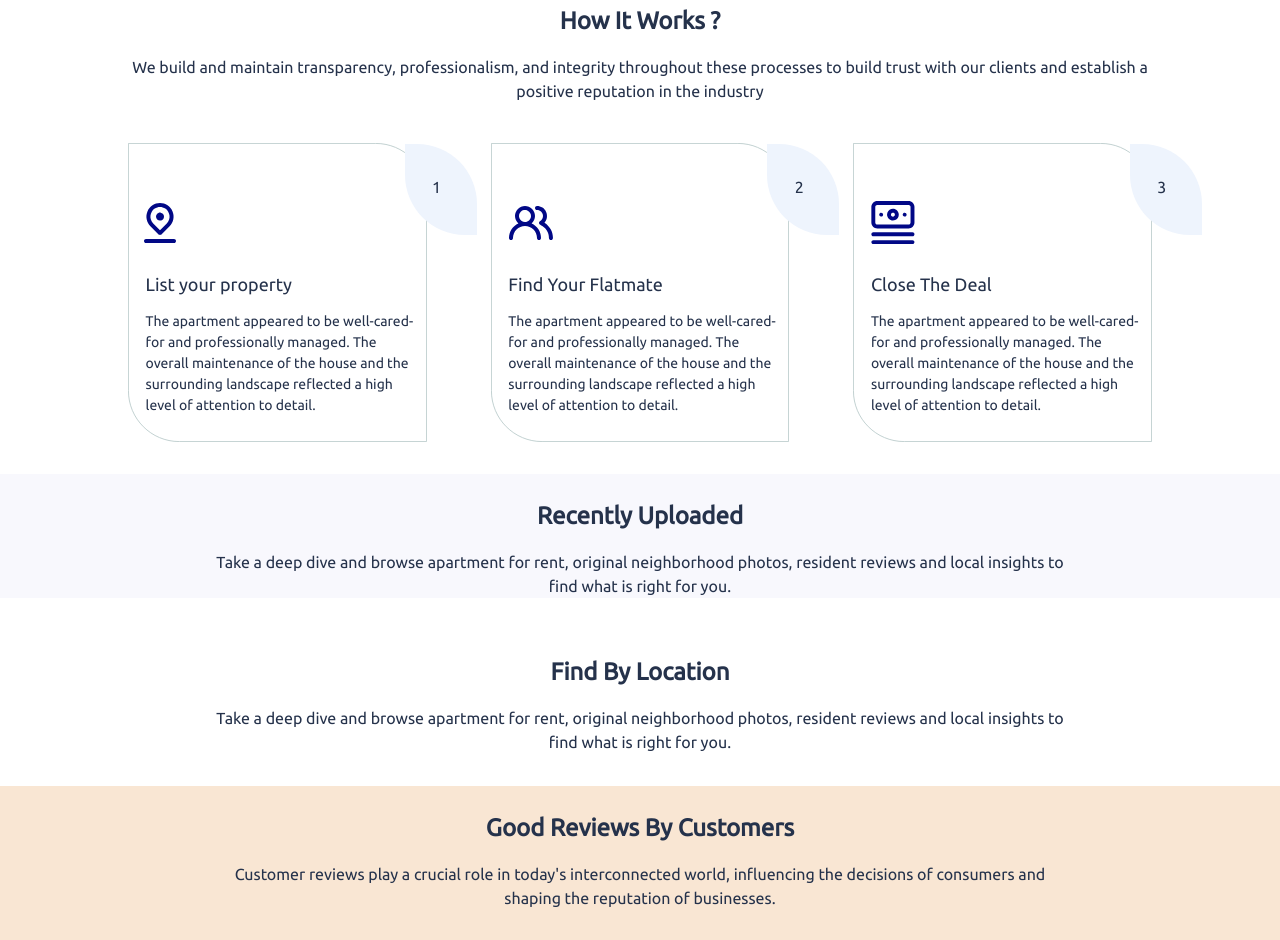
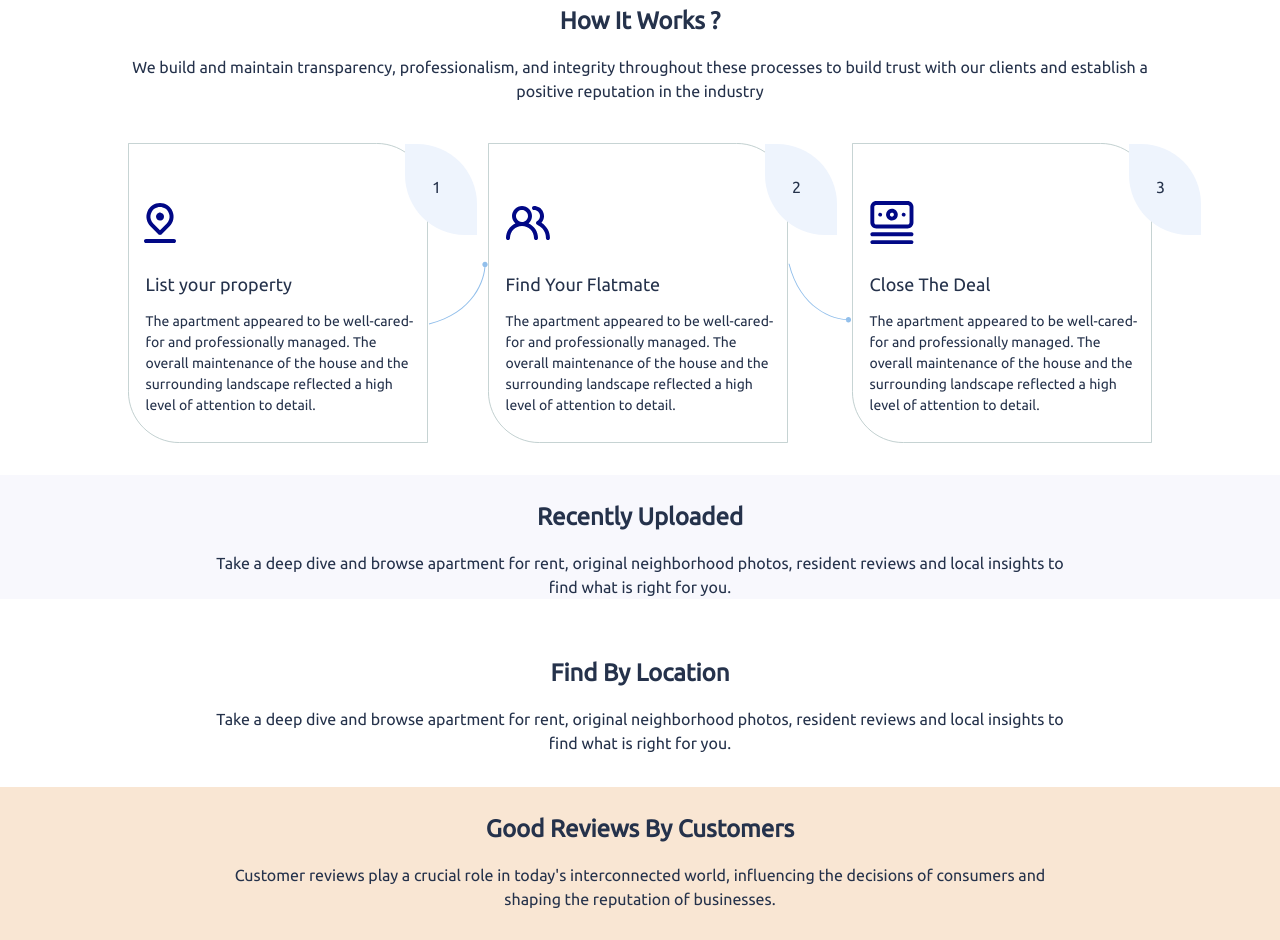
Before and after one commit to lazynerd-studios/Co-Habit-Landing, a React (Vite) app: page / in a window 1280 px wide. Shown: the part 940-1880 px from the top of the page. Built offline with nearby package versions, Linux system fonts and the light colour scheme.

Commit message:
Update Home.jsx

```diff
--- a/src/Components/Home/Home.jsx
+++ b/src/Components/Home/Home.jsx
@@ -10,6 +10,8 @@ import SmallStyledRectangle from "../../assets/small-styled-rectangle.svg"
 import LocationPin from "../../assets/u_location-pin-alt.svg"
 import MoneyStack from "../../assets/u_money-stack.svg"
 import Users from "../../assets/u_users-alt.svg"
+import ArrowUp from "../../assets/Arrow up.svg"
+import ArrowDown from "../../assets/Arrow down.svg"
 
 const animationConfiguration = {
   initial: { opacity: 0 },
@@ -100,13 +102,16 @@ const Home = () => {
         {/* how it works */}
         <div className="w-full bg-white my-8">
           <div className="laptop:mx-[8rem] mx-2 mt-8 text-[#25324B]">
+            {/* heading */}
             <h1 className="text-[1.5rem] pt-6 text-center mb-4 font-bold">How It Works ?</h1>
             <p className="text-center laptop:mb-[2.5rem] laptop:w-[100%]">
               We build and maintain transparency, professionalism, and integrity throughout these processes to build trust with our clients and establish a <br className="laptop:flex hidden" />
               positive reputation in the industry
             </p>
 
-            <div className="gap-16 laptop:flex">
+            {/* text-in-shapes */}
+            <div className="laptop:flex">
+              {/* gap-16 */}
               {/* styled rectangle 1 */}
               <div className="">
                 <p className="absolute w-[68%] ml-[3.5rem] mt-[9rem] laptop:ml-[1.1rem] laptop:mt-[10.5rem] text-[0.875rem] font-medium">
@@ -126,6 +131,10 @@ const Home = () => {
                 <img src={SmallStyledRectangle} className="absolute w-[17%] laptop:w-auto ml-[16.8rem] mt-[0.06rem] laptop:ml-[17.3rem] laptop:mt-[0.08rem]" alt="small-styled-rectangle" />
                 <img src={StyledRectangle} className="laptop:w-[20rem] w-[80%] mx-auto my-4 laptop:my-auto" alt="styled-rectangle" />
               </div>
+              {/* end of styled rectangle 1 */}
+
+              {/* arrow up */}
+              <img src={ArrowUp} className="-my-3 mx-auto" alt="arrow-up" />
 
               {/* styled rectangle 2 */}
               <div className="">
@@ -146,6 +155,9 @@ const Home = () => {
                 <img src={SmallStyledRectangle} className="absolute w-[17%] laptop:w-auto ml-[16.8rem] mt-[0.06rem] laptop:ml-[17.3rem] laptop:mt-[0.08rem]" alt="small-styled-rectangle" />
                 <img src={StyledRectangle} className="laptop:w-[20rem] w-[80%] mx-auto my-4 laptop:my-auto" alt="styled-rectangle" />
               </div>
+
+              {/* arrow up */}
+              <img src={ArrowDown} className="-my-3 mx-auto" alt="arrow-down" />
 
               {/* styled rectangle 3 */}
               <div className="">
```
